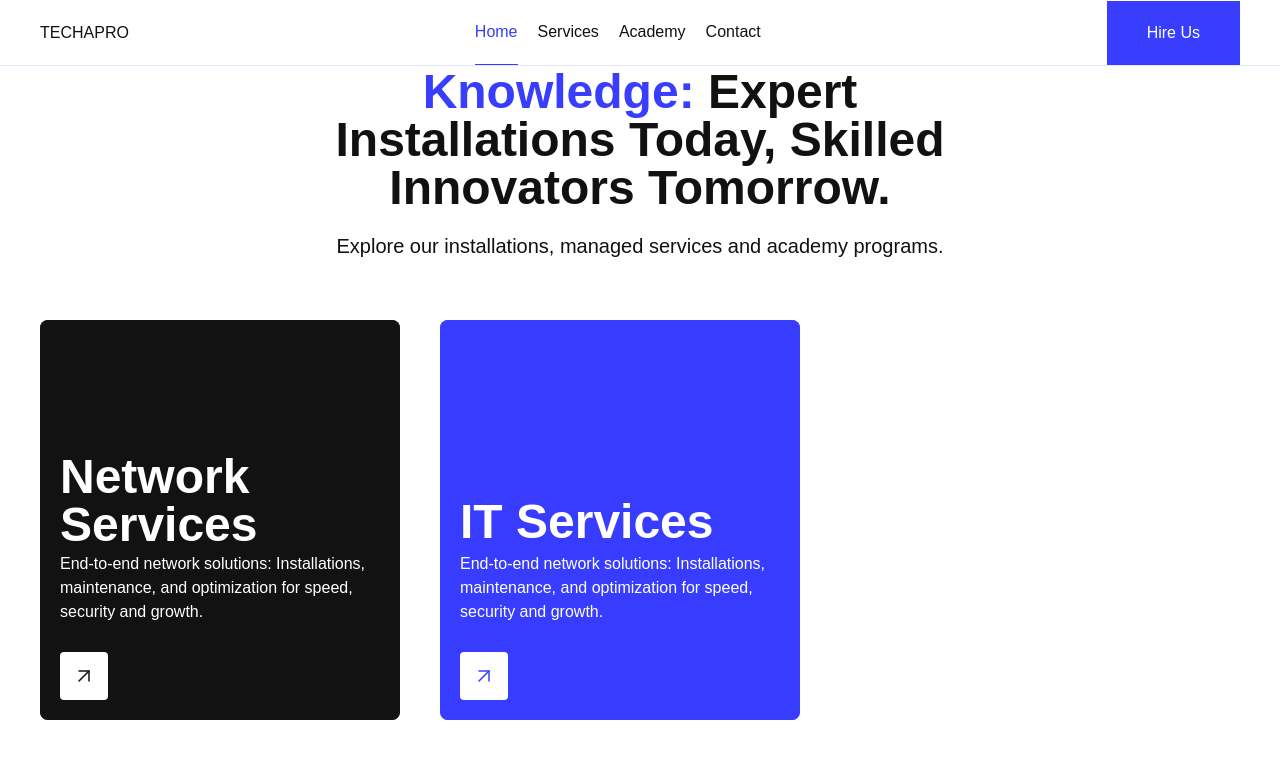
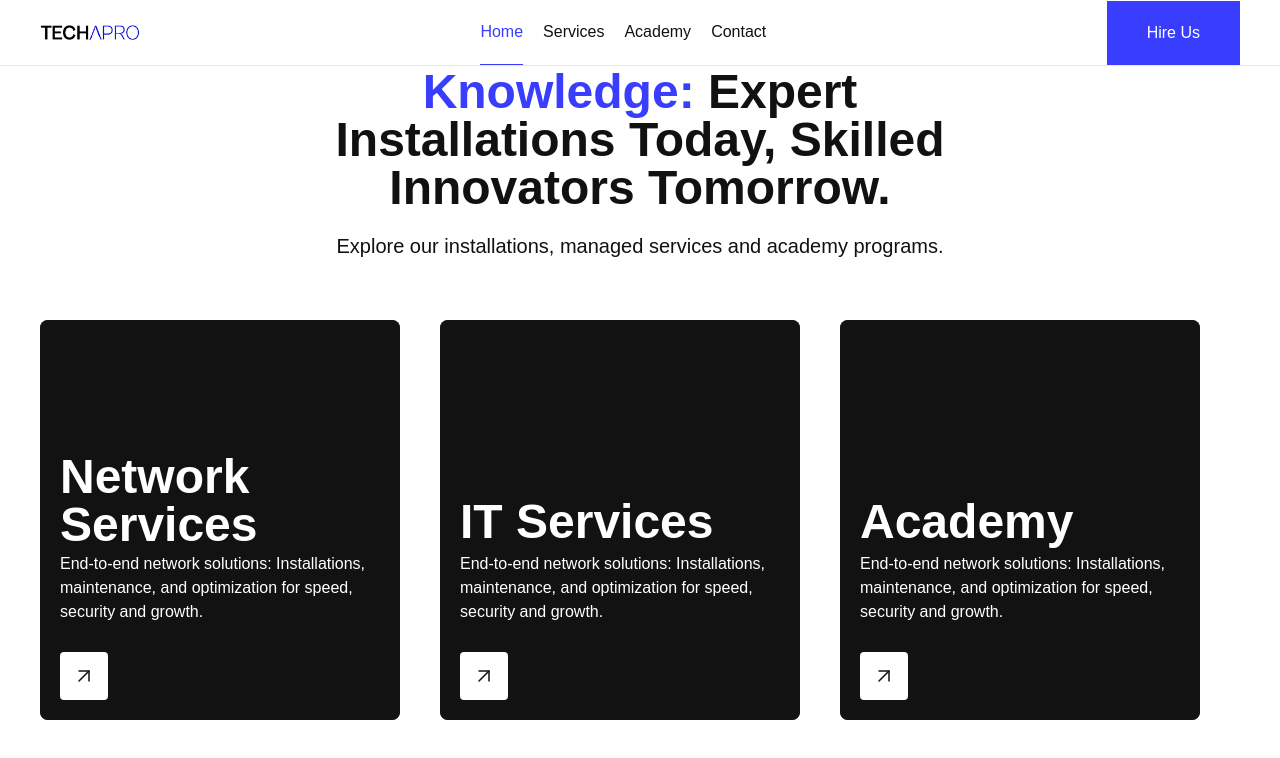
Before and after one commit to awpage/spicy-salad, a website built with Vite: page index.html in a window 1280 px wide. Both pictures are taken after a click on the element 220 px from the left and 1382 px from the top of the page. Shown: the part 846-1604 px from the top of the page. Built offline with nearby package versions, Linux system fonts and the light colour scheme; files whose address does not match are found by name; a web font is replaced by a local one.

Commit message:
Refactor code structure for improved readability and maintainability

```diff
--- a/index.html
+++ b/index.html
@@ -13,42 +13,48 @@
     <div class="lg:page max-lg:pl-[5%] max-lg:w-full flex justify-between items-center">
       <input type="checkbox" id="hamburger" class="hidden" />
       <div class="flex gap-3 items-center">
-        <label for="hamburger" class="btn hamburger flex flex-col gap-1 lg:hidden" aria-roledescription="hamburger">
+        <label for="hamburger" class="btn hamburger flex flex-col gap-1 lg:hidden" role="button"
+          aria-roledescription="opens hamburger menu">
           <div class="pt-[2px] px-1 bg-black rounded"></div>
           <div class="pt-[2px] px-1 bg-black rounded"></div>
           <div class="pt-[2px] px-1 bg-black rounded"></div>
         </label>
 
-        <div>TECHAPRO</div>
+        <div>
+          <img src="/Techapro Logo (1).png" width="100px" alt="Techapro's logo"/>
+        </div>
       </div>
 
       <nav class="">
-        <ul class="hidden lg:flex gap-5 max-lg:bg-primary-700 max-lg:p-5" id="navbar"
+        <ul class="hidden lg:flex gap-5 max-lg:bg-primary-400 max-lg:p-5" id="navbar"
           aria-roledescription="navigation menu">
           <li class="min-lg:hidden">
             <div class="flex justify-between items-center">
-              <label for="hamburger" class="hamburger flex flex-col gap-2 -mt-5">
+              <label for="hamburger" class="hamburger flex flex-col gap-2 -mt-5" role="button"
+                aria-roledescription="closes hamburger menu">
                 <div class="pt-[2px] px-1 bg-primary-200 rounded rotate-45 mt-5"></div>
                 <div class="pt-[2px] px-1 bg-primary-200 rounded -rotate-45 -mt-[10px]"></div>
               </label>
-              <div class="text-4xl text-white font-[600]">TECHAPRO</div>
+              <div class="text-4xl text-white font-[600]">
+                <img src="/public/Techapro Logo.png" width="100px" alt="Techapro's logo in white" />
+              </div>
             </div>
           </li>
           <li class="">
             <a href="/"
-              class="flex lg:border-b text-primary-500 lg:py-5 lg:hover:text-primary-500 transition-colors ease-in-out max-lg:text-4xl max-lg:font-[500] max-lg:text-primary-50">Home</a>
+              class="flex lg:border-b text-primary-500 lg:py-5 lg:hover:text-primary-500 transition-colors ease-in-out max-lg:text-4xl max-lg:font-[500] max-lg:text-primary-900">Home</a>
           </li>
           <li class="">
             <a href="/services"
-              class="flex lg:py-5 lg:hover:text-primary-500 transition-colors ease-in-out max-lg:text-4xl max-lg:font-[500] max-lg:text-primary-300">Services</a>
+              class="flex lg:py-5 lg:hover:text-primary-500 transition-colors ease-in-out max-lg:text-4xl max-lg:font-[500] max-lg:text-primary-900/65">Services</a>
           </li>
           <li class="">
             <a href="/academy"
-              class="flex lg:py-5 lg:hover:text-primary-500 transition-colors ease-in-out max-lg:text-4xl max-lg:font-[500] max-lg:text-primary-300">Academy</a>
+              class="flex lg:py-5 lg:hover:text-primary-500 transition-colors ease-in-out max-lg:text-4xl max-lg:font-[500] max-lg:text-primary-900/65">Academy</a>
           </li>
           <li class="">
             <a href="/contact"
-              class="flex lg:py-5 lg:hover:text-primary-500 transition-colors ease-in-out max-lg:text-4xl max-lg:font-[500] max-lg:text-primary-300">Contact</a>
+              class="flex lg:py-5 lg:hover:text-primary-500 transition-colors ease-in-out max-lg:text-4xl max-lg:font-[500] max-lg:text-primary-900/65">Contact</a>
           </li>
         </ul>
       </nav>
@@ -91,7 +97,8 @@
                 Network Services
               </h3>
               <p class="">
-                End-to-end network solutions: Installations, maintenance, and optimization for speed, security and growth.
+                End-to-end network solutions: Installations, maintenance, and optimization for speed, security and
+                growth.
               </p>
               <ul class="opacity-75">
                 <li>
@@ -109,7 +116,7 @@
             <a href="/services#networks"
               class="inline-flex gap-3 items-center bg-white text-black p-3 rounded cursor-pointer transition-all ease-in"
               style="transition-duration: 3ms;">
-              <span>Learn More</span>
+              <span class="w-[80%] line-clamp-1 h-[24px]">Learn More</span>
               <svg class="w-6 h-6 text-black">
                 <use href="#icon-arrow-top-right"></use>
               </svg>
@@ -117,15 +124,16 @@
           </div>
         </div>
 
-        <div class="card bg-primary-500 shrink-0 flex lg:h-[50vh] relative overflow-hidden">
+        <div class="card bg-black shrink-0 flex lg:h-[50vh] relative overflow-hidden">
           <div
-            class="absolute top-0 right-0 left-0 bottom-0 bg-primary-500/80 text-white p-5 flex flex-col gap-7 items-start justify-end">
+            class="absolute top-0 right-0 left-0 bottom-0 bg-black/80 text-white p-5 flex flex-col gap-7 items-start justify-end">
             <div class="flex flex-col gap-2">
               <h3 class="text-5xl font-semibold">
                 IT Services
               </h3>
               <p class="">
-                End-to-end network solutions: Installations, maintenance, and optimization for speed, security and growth.
+                End-to-end network solutions: Installations, maintenance, and optimization for speed, security and
+                growth.
               </p>
               <ul class="opacity-75">
                 <li>
@@ -144,10 +152,48 @@
             </div>
 
             <a href="/services#it"
-              class="inline-flex gap-3 items-center bg-white text-primary-500 p-3 rounded cursor-pointer transition-all ease-in"
+              class="inline-flex items-center bg-white text-black p-3 rounded cursor-pointer transition-all ease-in"
               style="transition-duration: 3ms;">
-              <span>Learn More</span>
-              <svg class="w-6 h-6 text-primary-500">
+              <span class="w-[80%] line-clamp-1 h-[24px]">Learn More</span>
+              <svg class="w-6 h-6 text-black">
+                <use href="#icon-arrow-top-right"></use>
+              </svg>
+            </a>
+          </div>
+        </div>
+
+        <div class="card bg-black shrink-0 flex lg:h-[50vh] relative overflow-hidden">
+          <div
+            class="absolute top-0 right-0 left-0 bottom-0 bg-black/80 text-white p-5 flex flex-col gap-7 items-start justify-end">
+            <div class="flex flex-col gap-2">
+              <h3 class="text-5xl font-semibold">
+                Academy
+              </h3>
+              <p class="">
+                End-to-end network solutions: Installations, maintenance, and optimization for speed, security and
+                growth.
+              </p>
+              <ul class="opacity-75">
+                <li>
+                  - Server Management
+                </li>
+                <li>
+                  - VoIP
+                </li>
+                <li>
+                  - E-Library
+                </li>
+                <li>
+                  - Teleconferencing
+                </li>
+              </ul>
+            </div>
+
+            <a href="/services#it"
+              class="inline-flex items-center bg-white text-black p-3 rounded cursor-pointer transition-all ease-in"
+              style="transition-duration: 3ms;">
+              <span class="w-[80%] line-clamp-1 h-[24px]">Learn More</span>
+              <svg class="w-6 h-6 text-black">
                 <use href="#icon-arrow-top-right"></use>
               </svg>
             </a>
--- a/src/assets/scripts/card.ts
+++ b/src/assets/scripts/card.ts
@@ -1,16 +1,21 @@
-import { animate, hover, stagger } from "motion"
+import { animate, hover, stagger } from "motion";
 
 export function animateCard() {
-  const cards = document.querySelectorAll(".card")!
+  const cards = document.querySelectorAll(".card")!;
 
   cards.forEach((card) => {
-    const li = card.querySelectorAll("li")!
-    const ul = card.querySelector("ul")!
-    const h3 = card.querySelector("h3")!
-    const span = card.querySelector("span")!
-    const a = card.querySelector("a")!
+    const li = card.querySelectorAll("li")!;
+    const ul = card.querySelector("ul")!;
+    const h3 = card.querySelector("h3")!;
+    const span = card.querySelector("span")!;
+    const a = card.querySelector("a")!;
 
-    animate(span, { display: "none", opacity: 0 }, { duration: .3, ease: 'circOut' })
+    animate(
+      span,
+      { display: "none", opacity: 0 },
+      { duration: 0.3, ease: "circOut" }
+    );
+    animate(a, { width: "48px" }, { duration: 0.3, ease: "circOut" });
 
     animate(
       li,
@@ -18,51 +23,78 @@ export function animateCard() {
       { duration: 0.3, delay: stagger(0.03), easing: "easeIn" }
     );
 
-    animate(ul, {
-      display: 'none',
-    },
+    animate(
+      ul,
       {
-        duration: .3,
-        ease: 'easeOut'
-      })
-    animate(h3, { y: ["0%", "5%"] })
+        display: "none",
+      },
+      {
+        duration: 0.3,
+        ease: "easeOut",
+      }
+    );
+    animate(h3, { y: ["0%", "5%"] });
 
     hover(card, (el) => {
-      animate(a, { width: "auto" }, { duration: 3, ease: 'circIn' })
-      animate(h3, { y: ["50%", "0%"] })
-      animate(ul, {
-        display: 'block',
-      },
+      animate(a, { width: "auto" }, { duration: 3, ease: "circOut" });
+      animate(h3, { y: ["50%", "0%"] }, { duration: 0.3, ease: "circOut" });
+      animate(
+        ul,
         {
-          duration: .6,
-          ease: 'easeOut'
-        })
+          display: "block",
+          opacity: [0, 1],
+          y: [10, 0],
+        },
+        {
+          duration: 0.6,
+          ease: "easeOut",
+        }
+      );
       animate(
         li,
         { opacity: [0, 1], y: [10, 0] },
         { duration: 0.4, delay: stagger(0.05), easing: "easeOut" }
       );
 
-      animate(span, { display: "flex", opacity: 1 }, { duration: .4, ease: 'circOut' })
+      animate(
+        span,
+        { display: "flex", opacity: 1 },
+        { duration: 0.4, ease: "circOut" }
+      );
+      animate(
+        a,
+        { width: "150px", display: "flex" },
+        { duration: 0.3, ease: "circOut" }
+      );
 
       return () => {
-        animate(span, { display: "none", opacity: 0 }, { duration: .3, ease: 'circOut' })
+        animate(a, { width: "48px" }, { duration: 0.3, ease: "circOut" });
+        animate(
+          span,
+          { display: "none", opacity: 0 },
+          { duration: 0.3, ease: "circOut" }
+        );
 
         animate(
           li,
           { opacity: [1, 0], y: [0, 10] },
           { duration: 0.3, delay: stagger(0.03), easing: "easeIn" }
+        )
+
+        animate(
+          ul,
+          {
+            display: "none",
+            opacity: [1, 0],
+            y: [0, 10],
+          },
+          {
+            duration: 0.3,
+            ease: "circOut",
+          }
         );
-
-        animate(ul, {
-          display: 'none',
-        },
-          {
-            duration: .3,
-            ease: 'easeOut'
-          })
-        animate(h3, { y: ["0%", "5%"] })
-      }
-    })
-  })
+        animate(h3, { y: ["0%", "5%"] }, { duration: 0.3, ease: "circOut" });
+      };
+    });
+  });
 }
--- a/src/assets/styles/main.css
+++ b/src/assets/styles/main.css
@@ -41,6 +41,6 @@ html, body {
 @utility card {
   border-radius: .5rem;
   height: 52vh;
-  background-image: url('./Vector.png');
+  background-image: url('Vector.png');
   cursor: pointer;
 }
```
Also changed, not shown: public/Techapro Logo (1).png (added), public/Techapro Logo.png (added).
